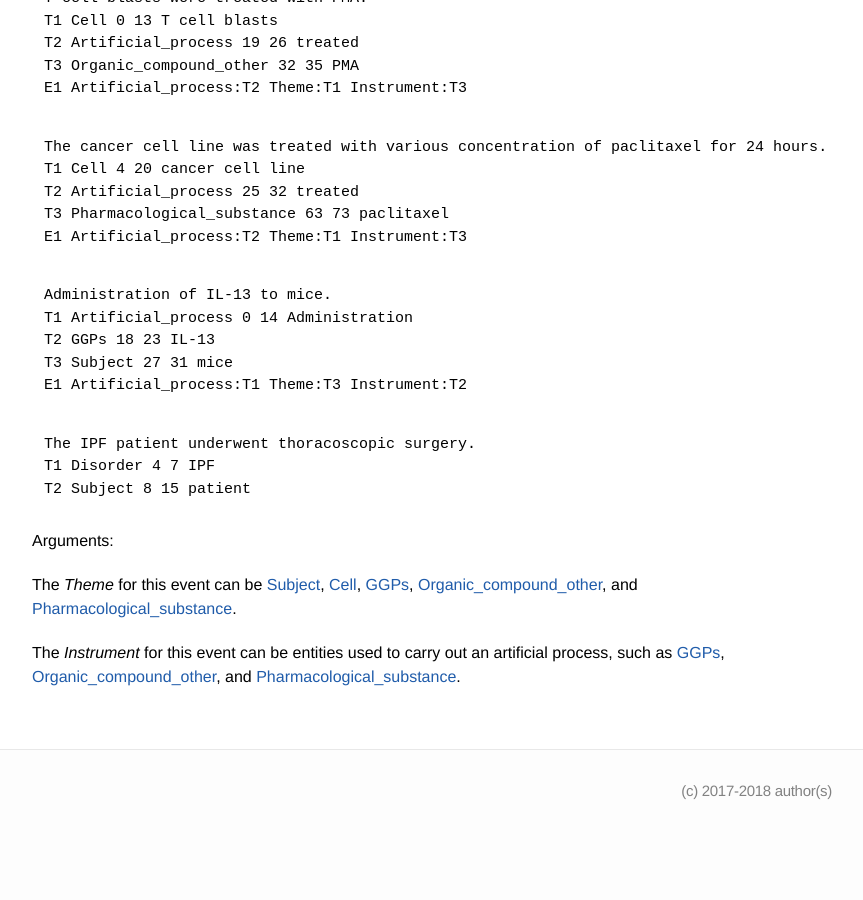
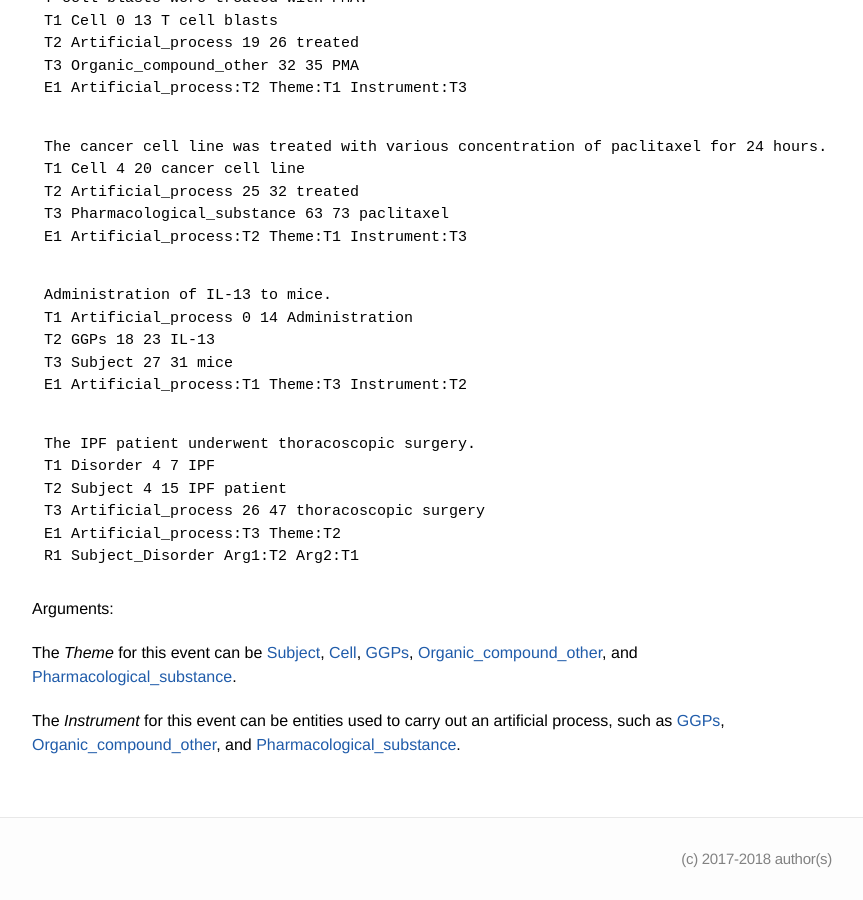
Before and after one commit to ezcatdb/molbiol_lung_corpus-guidelines, a Jekyll site: the page built from _event/Artificial_process.md, in a window 1280 px wide and 900 px high, scrolled down 596 px. Shown: the whole window, without its empty margins (208-1071 px from the left). Built offline with Jekyll 4.4.1, drawn with Linux system fonts in a browser that asks for light colours; before the commit the page ends 1429 px from its top, so only the background shows below that.

Commit message:
correction of sample sentences in _event/Artificial_process.md

```diff
--- a/_event/Artificial_process.md
+++ b/_event/Artificial_process.md
@@ -45,10 +45,11 @@ E1 Artificial_process:T1 Theme:T3 Instrument:T2
 ~~~ ann
 The IPF patient underwent thoracoscopic surgery.
 T1 Disorder 4 7 IPF
-T2 Subject 8 15 patient
+T2 Subject 4 15 IPF patient
+T3 Artificial_process 26 47 thoracoscopic surgery
+E1 Artificial_process:T3 Theme:T2
+R1 Subject_Disorder Arg1:T2 Arg2:T1
 ~~~
-
-
 
 Arguments:
 
```
